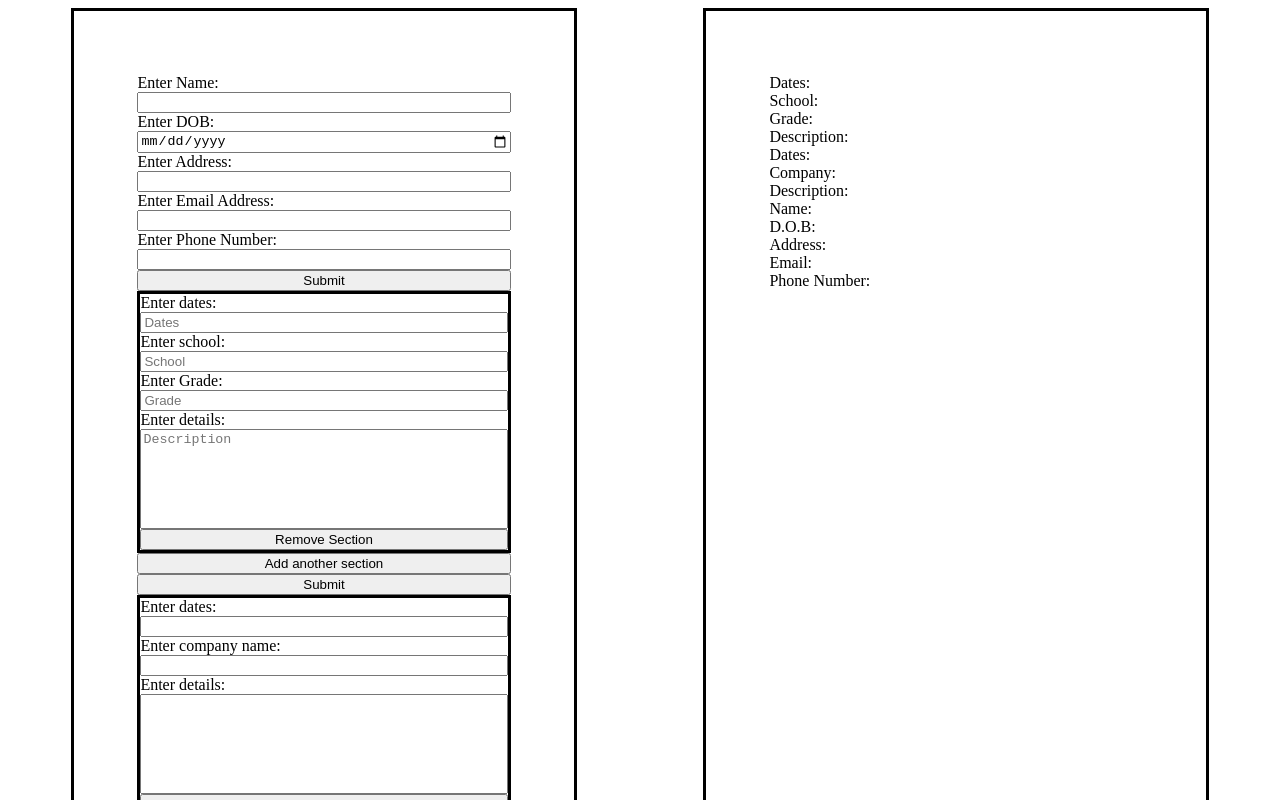
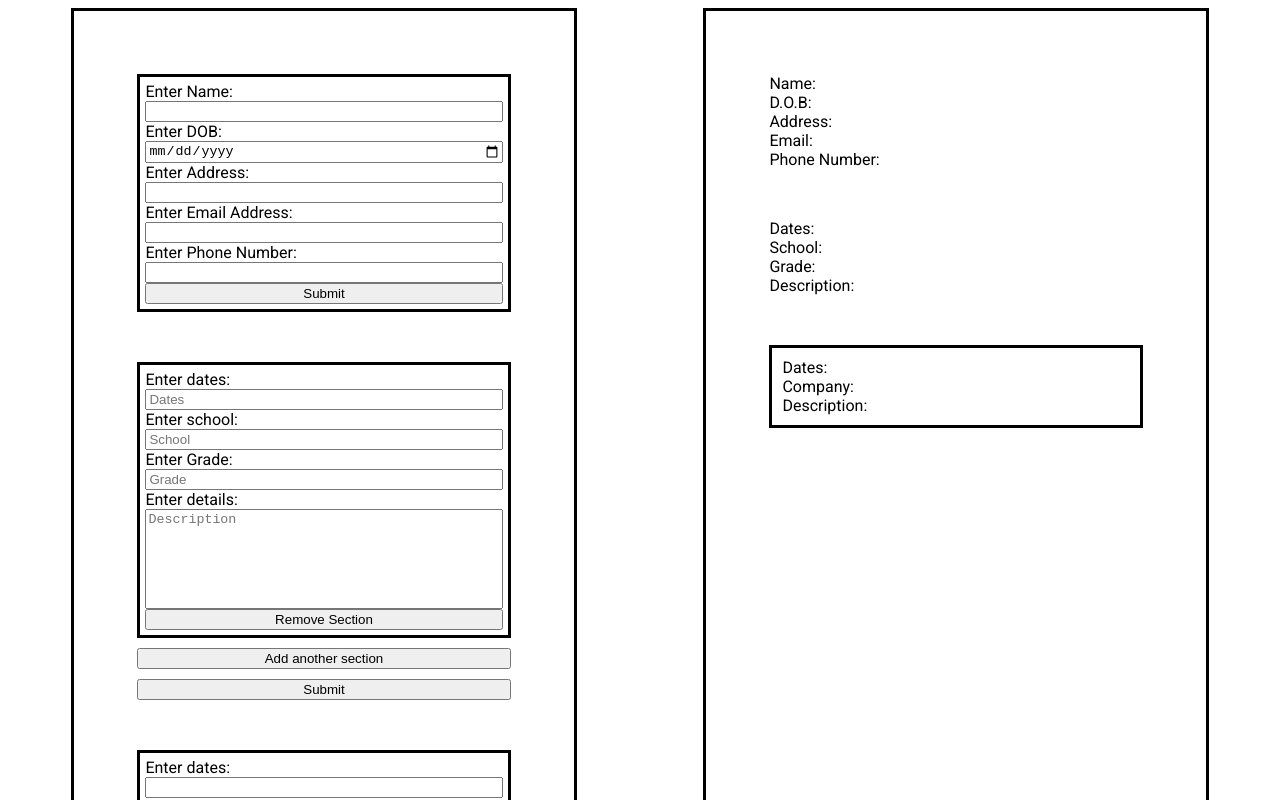
Before and after one commit to dunsd/cv-project, a React (Create React App) app: page / in a window 1280 px wide. Shown: the top 800 px of the page. Built offline with nearby package versions, Linux system fonts and the light colour scheme.

Commit message:
Add flex styling, gaps and borders

```diff
--- a/public/index.html
+++ b/public/index.html
@@ -24,7 +24,10 @@
       work correctly both with client-side routing and a non-root public URL.
       Learn how to configure a non-root public URL by running `npm run build`.
     -->
-    <title>React App</title>
+    <title>CV Form</title>
+    <link rel="preconnect" href="https://fonts.googleapis.com">
+<link rel="preconnect" href="https://fonts.gstatic.com" crossorigin>
+<link href="https://fonts.googleapis.com/css2?family=Roboto:wght@300;400&display=swap" rel="stylesheet">
   </head>
   <body>
     <noscript>You need to enable JavaScript to run this app.</noscript>
--- a/src/App.css
+++ b/src/App.css
@@ -1,4 +1,8 @@
 * {box-sizing:border-box;}
+
+#root {
+    font-family: 'Roboto', sans-serif;
+}
 
 .mainSection {
     display: flex;
@@ -6,13 +10,20 @@
 }
 
 .forms {
+    display: flex;
+    flex-direction: column;
     width: 40%;
     border: solid black;
     padding: 5%;
+    gap: 50px;
 }
 
 .displays {
+    display: flex;
+    flex-direction: column;
     width: 40%;
     border: solid black;
     padding: 5%;
+    gap: 50px;
+
 }
--- a/src/App.js
+++ b/src/App.js
@@ -7,6 +7,7 @@ import EducationDisplay from './components/EducationDisplay';
 import WorkDisplay from './components/WorkDisplay';
 import { useState } from 'react';
 
+
 const App = () => {
 
   const [userInfo, setUserInfo] = useState({});
@@ -15,10 +16,6 @@ const App = () => {
     const name = e.target.name;
     const value = e.target.value;
     setUserInfo(values => ({...values, [name]: value}))
-  }
-
-  const handleUserSubmit = (e) => {
-      e.preventDefault();
   }
 
   const [eduInputs, setEduInputs] = useState([
@@ -77,7 +74,6 @@ const App = () => {
         <div className='forms'>
           <UserForm
             userInfo = {userInfo}
-            handleSubmit = {handleUserSubmit}
             onUserChange = {onUserChange}
           />
           <EducationForm
@@ -94,14 +90,14 @@ const App = () => {
           />
         </div>
         <div className='displays'>
+          <UserDetails
+            userInfo = {userInfo}
+          />
           <EducationDisplay
             eduInputs={eduInputs}
           />
           <WorkDisplay
             workInputs={workInputs}
-        />
-        <UserDetails
-          userInfo = {userInfo}
           />
         </div>
       </div>
--- a/src/components/UserForm.js
+++ b/src/components/UserForm.js
@@ -2,7 +2,11 @@ import React from "react";
 import './css/UserForm.css';
 
 
-const UserForm = ({userInfo, handleUserSubmit, onUserChange}) => {
+const UserForm = ({userInfo, onUserChange}) => {
+
+    const handleUserSubmit = (e) => {
+        e.preventDefault();
+    }
 
     return (
             <form className="userForm" onSubmit={handleUserSubmit}>
@@ -46,7 +50,7 @@ const UserForm = ({userInfo, handleUserSubmit, onUserChange}) => {
                     value={userInfo.phone || ""}
                     onChange={onUserChange}
                 />
-                <button type="submit">Submit</button>
+                <button onClick={handleUserSubmit} type="submit">Submit</button>
             </form>
     )
 }
--- a/src/components/WorkDisplay.js
+++ b/src/components/WorkDisplay.js
@@ -1,10 +1,11 @@
 import React from "react";
+import './css/Displays.css';
 
 
 const WorkDisplay = ({workInputs}) => {
 
     return (
-        <div>
+        <div className="displayDiv">
             {workInputs.map((input, index) => {
                 return (
                     <div key={index}>
--- /dev/null
+++ b/src/components/css/Displays.css
@@ -0,0 +1,6 @@
+.displayDiv {
+    border: solid black;
+    display: flex;
+    flex-direction: column;
+    padding: 10px;
+}
--- a/src/components/css/EducationForm.css
+++ b/src/components/css/EducationForm.css
@@ -1,12 +1,15 @@
 .eduForm {
     display: flex;
     flex-direction: column;
+    gap: 10px;
 }
 
 .formDiv {
     display: flex;
     flex-direction: column;
     border: solid black;
+    padding: 5px;
+
 }
 
 #descInput {
--- a/src/components/css/UserForm.css
+++ b/src/components/css/UserForm.css
@@ -1,4 +1,6 @@
 .userForm {
     display: flex;
     flex-direction: column;
+    border: solid black;
+    padding: 5px;
 }
--- a/src/components/css/WorkForm.css
+++ b/src/components/css/WorkForm.css
@@ -1,12 +1,14 @@
 .workForm {
     display: flex;
     flex-direction: column;
+    gap: 10px;
 }
 
 .formDiv {
     display: flex;
     flex-direction: column;
     border: solid black;
+    padding: 5px;
 }
 
 #descInput {
```
Lines whose indentation alone changed are shown as unchanged.
